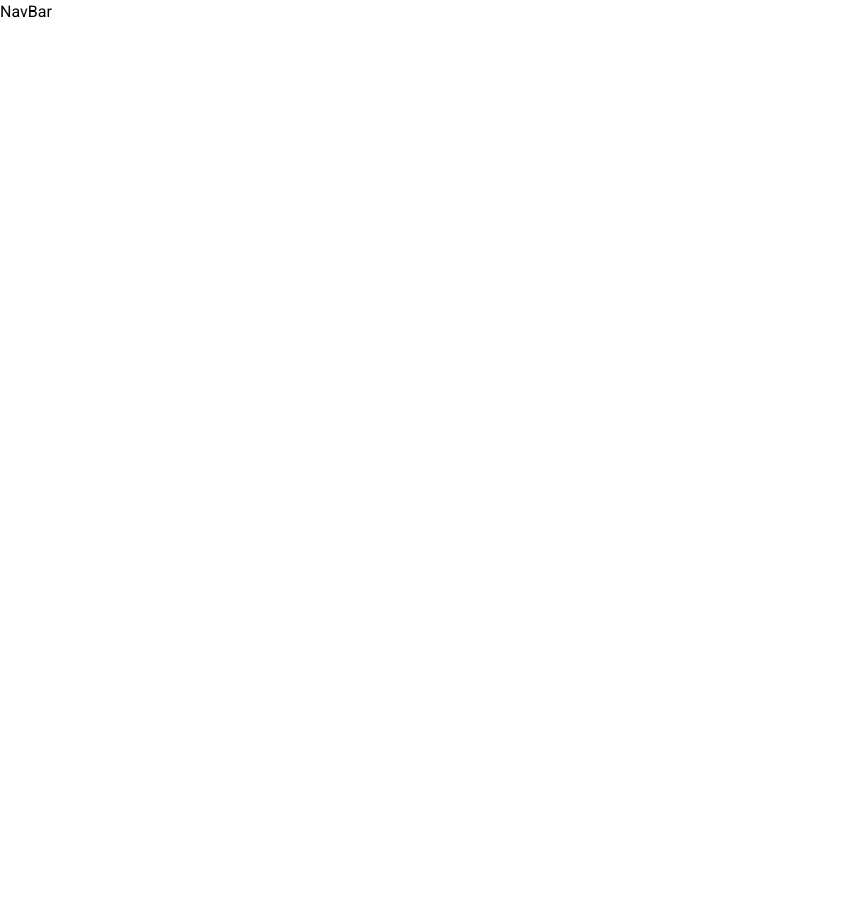
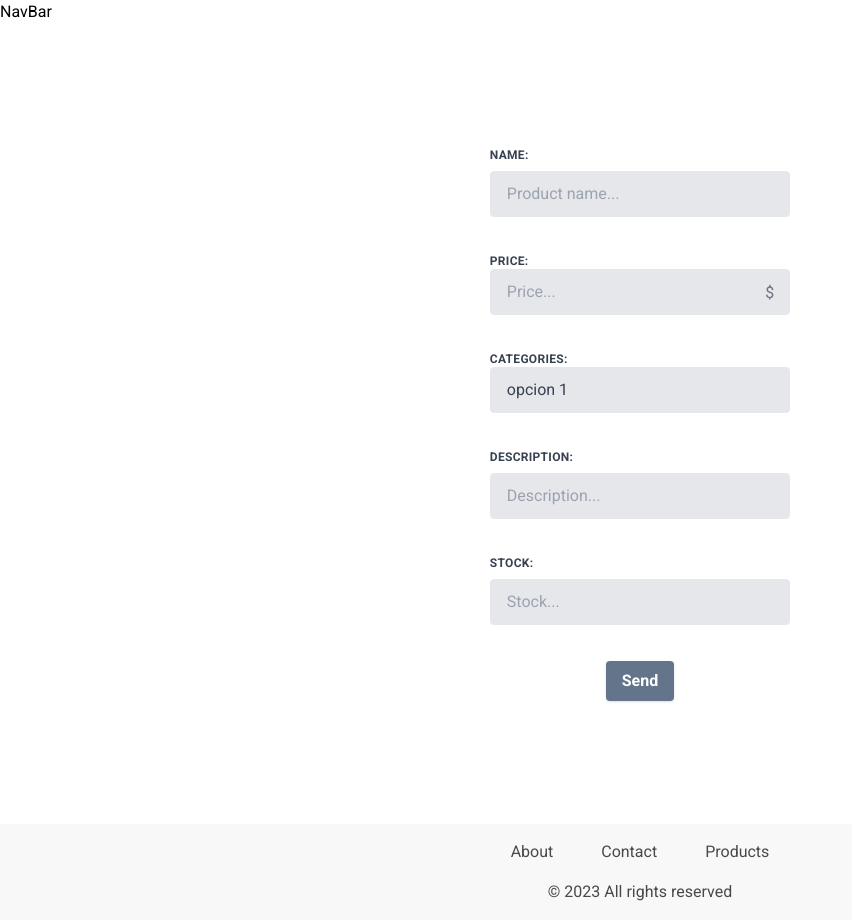
Before and after one commit to jeanvela/The-Clean-Plate, a React (Vite) app in the folder frontend/: page /createproduct in a window 1280 px wide. Before the commit this address had no page. Shown: the whole page, without its empty margins (0-852 px from the left). Before the commit the page ends 800 px from the top, so only its background shows below. Built offline with nearby package versions, Linux system fonts and the light colour scheme.

Commit message:
form aun sin terminar

```diff
--- a/frontend/src/App.jsx
+++ b/frontend/src/App.jsx
@@ -1,5 +1,6 @@
 import "./App.css";
 import Home from "../src/components/views/Home";
+import FormProdutcs from "./components/formProducts/FormProducts";
 import { Route, Routes } from "react-router-dom";
 
 function App() {
@@ -8,6 +9,7 @@ function App() {
       <div>
         <Routes>
           <Route exact path="/" element={<Home />} />
+          <Route exact path="/createproduct" element={<FormProdutcs />} />
         </Routes>
       </div>
     </>
--- /dev/null
+++ b/frontend/src/components/formProducts/FormProducts.jsx
@@ -0,0 +1,102 @@
+import Footer from "../views/Footer";
+
+const FormProdutcs = () => {
+  return (
+    <div>
+      {/* <NavBar></NavBar> */}
+
+      <section className="flex items-center justify-center flex-col h-screen">
+        <form>
+          <div className="flex flex-wrap -mx-3 mb-6">
+            <label className="block uppercase tracking-wide text-gray-700 text-xs font-bold mb-2">
+              Name:
+            </label>
+            <input
+              className="appearance-none block w-full bg-gray-200 text-gray-700 border border-gray-200 rounded py-3 px-4 mb-3 leading-tight focus:outline-none focus:bg-white"
+              type="text"
+              name="name"
+              autoComplete="off"
+              placeholder="Product name..."
+            />
+          </div>
+
+          <div className="relative flex flex-wrap -mx-3 mb-6">
+            <label className="block uppercase tracking-wide text-gray-700 text-xs font-bold">
+              Price:
+            </label>
+            <input
+              className="appearance-none block w-full bg-gray-200 text-gray-700 border border-gray-200 rounded py-3 px-4 mb-3 leading-tight focus:outline-none focus:bg-white"
+              type="Number"
+              name="price"
+              placeholder="Price..."
+
+            />
+            <div className="absolute inset-y-10 right-0 flex items-center pr-4">
+              <span className="text-gray-500">$</span>
+            </div>
+          </div>
+          <div className="relative flex flex-wrap -mx-3 mb-6">
+            <label className="block uppercase tracking-wide text-gray-700 text-xs font-bold">
+            Categories:
+            </label>
+            <select
+              className="appearance-none block w-full bg-gray-200 text-gray-700 border border-gray-200 rounded py-3 px-4 mb-3 leading-tight focus:outline-none focus:bg-white"
+
+              name="categories"
+
+            >
+            <option>
+                opcion 1
+            </option>
+            <option>
+                opcion 2
+            </option>
+            <div className="absolute inset-y-10 right-0 flex items-center pr-4">
+              <span className="text-gray-500">$</span>
+            </div>
+            </select>
+          </div>
+
+          <div className="flex flex-wrap -mx-3 mb-6 ">
+            <label className="block uppercase tracking-wide text-gray-700 text-xs font-bold mb-2">
+              Description:
+            </label>
+            <input
+              className="appearance-none block w-full bg-gray-200 text-gray-700 border border-gray-200 rounded py-3 px-4 mb-3 leading-tight focus:outline-none focus:bg-white"
+              type="text"
+              name="description"
+              placeholder="Description..."
+            />
+          </div>
+
+          <div className="flex flex-wrap -mx-3 mb-6">
+            <label className="block uppercase tracking-wide text-gray-700 text-xs font-bold mb-2">
+              Stock:
+            </label>
+            <input
+              className="appearance-none block w-full bg-gray-200 text-gray-700 border border-gray-200 rounded py-3 px-4 mb-3 leading-tight focus:outline-none focus:bg-white"
+              placeholder="Stock..."
+              type="number"
+              id="stock"
+              name="stock"
+            />
+          </div>
+
+          <div className="flex items-center justify-center">
+            <div>
+              <button
+                className="shadow bg-slate-500 hover:bg-slate-400 focus:shadow-outline focus:outline-none text-white font-bold py-2 px-4 rounded"
+                type="submit"
+              >
+                Send
+              </button>
+            </div>
+          </div>
+        </form>
+      </section>
+      <Footer />
+    </div>
+  );
+};
+
+export default FormProdutcs;
```
